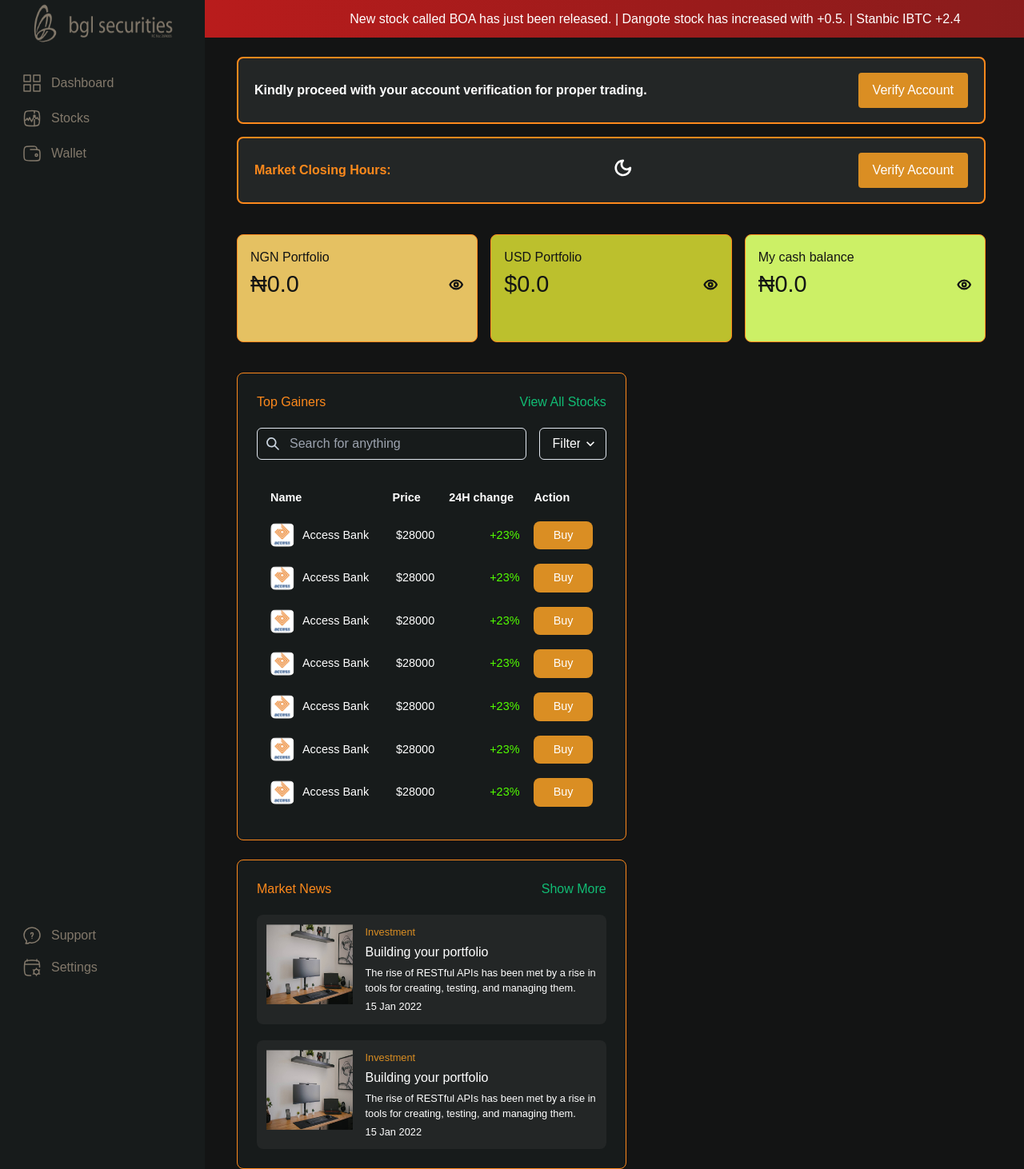
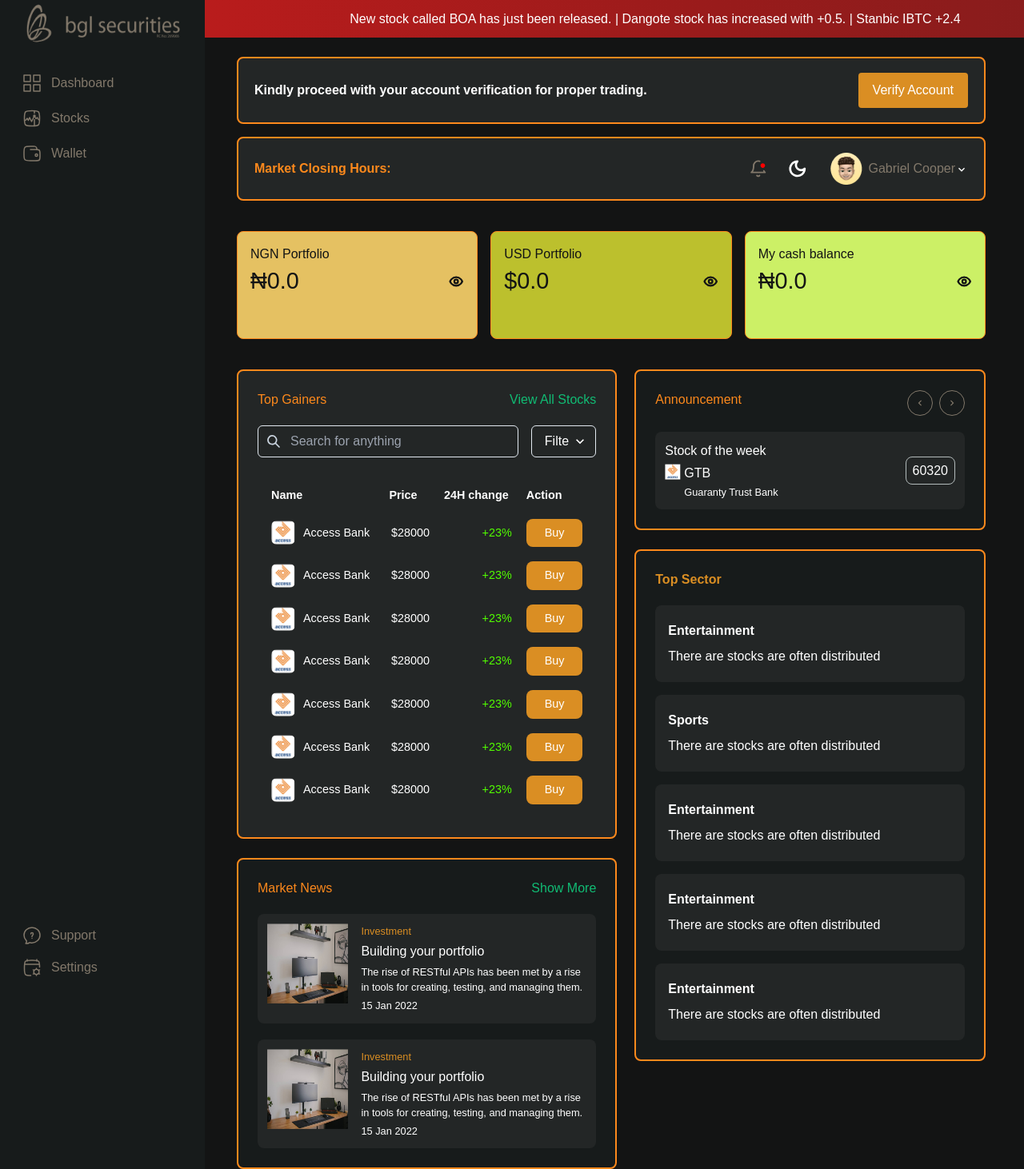
Before and after one commit to IdrisDY/BG-SEC, a Next.js app: page /dashboard in a window 1280 px wide. Shown: the top 1462 px of the page at 80% size. Built offline with nearby package versions, Linux system fonts and the light colour scheme; a web font is replaced by a local one.

Commit message:
add dashboard sidebar desktop light mode

```diff
--- a/app/dashboard/page.js
+++ b/app/dashboard/page.js
@@ -1,5 +1,5 @@
 "use client";
-import React, { useContext } from "react";
+import React, { useState, useContext } from "react";
 import Button from "@/components/button";
 import { ToggleThemeContext } from "@/utils/toggleTheme";
 import Image from "next/image";
@@ -8,14 +8,24 @@
   InputLeftElement,
   Input,
   Flex,
+  IconButton,
   Select,
   Text,
+  HStack,
 } from "@chakra-ui/react";
-import { SearchIcon } from "@chakra-ui/icons";
+import {
+  SearchIcon,
+  ChevronUpIcon,
+  ChevronDownIcon,
+  ChevronLeftIcon,
+  ChevronRightIcon,
+} from "@chakra-ui/icons";
 import TableComponent from "@/components/Dashboard/table";
 
 const Dashboard = () => {
   const { theme, toggleTheme } = useContext(ToggleThemeContext);
+  const dark = theme.mode === "dark";
+  const [arrowButtonDirection, setArrowButtonDirection] = useState("down");
   const portfolioCards = [
     { title: "NGN Portfolio", color: "#E5C162", value: `₦0.0` },
     { title: "USD Portfolio", color: "#E7EB34CC", value: `$0.0` },
@@ -120,40 +130,89 @@
       date: "15 Jan 2022",
     },
   ];
+
+  const topSector = [
+    { title: "Entertainment", text: "There are stocks are often distributed" },
+    { title: "Sports", text: "There are stocks are often distributed" },
+    { title: "Entertainment", text: "There are stocks are often distributed" },
+    { title: "Entertainment", text: "There are stocks are often distributed" },
+    { title: "Entertainment", text: "There are stocks are often distributed" },
+  ];
+
   return (
     <div className=" ">
-      <section className="flex flex-col gap-4">
-        <div className="flex rounded-lg py-[18px] px-5 items-center justify-between w-full border-2 border-outline_orange bg-dashboard_cards_bg">
-          <span className="font-[700]">
+      <section className={`flex flex-col gap-4`}>
+        <div
+          className={`flex rounded-lg py-[18px] px-5 items-center justify-between w-full   ${
+            dark
+              ? "bg-dashboard_cards_bg border-2 border-outline_orange"
+              : "bg-sidebar_light"
+          }`}
+        >
+          <span className={`font-[700]`}>
             Kindly proceed with your account verification for proper trading.
           </span>
-          <Button customClassName="bg-btn_orange" text="Verify Account" />
+          <Button customClassName={`bg-btn_orange`} text="Verify Account" />
         </div>
-        <div className="flex rounded-lg py-[18px] px-5 items-center justify-between w-full border-2 border-outline_orange bg-dashboard_cards_bg">
+        <div
+          className={`flex rounded-lg py-[18px] border-2 border-outline_orange px-5 items-center justify-between w-full  ${
+            dark ? "bg-dashboard_cards_bg " : "bg-white"
+          }`}
+        >
           <div>
-            <span className="text-outline_orange font-[700]">
+            <span className={`text-outline_orange font-[700]`}>
               Market Closing Hours:{" "}
             </span>
           </div>
-          <div>
-            <button className="w-[30px] h-[30px]" onClick={toggleTheme}>
+          <div className={`flex gap-2 items-center`}>
+            <button>
+              <img src="/Dashboard/bell-dot.svg" alt="notification" />
+            </button>
+            <button
+              className={`ml-4 mr-4 w-[30px] h-[30px]`}
+              onClick={toggleTheme}
+            >
               <img src={theme.img} alt={theme.mode} />
             </button>
+            <div className={`relative w-[40px] h-[40px]`}>
+              <Image
+                src="/Dashboard/avatarDashboard.png"
+                alt="avatar"
+                layout="fill"
+              />
+            </div>
+            <div>
+              <span className={`text-default_steps`}>Gabriel Cooper</span>
+              <button
+                onClick={() =>
+                  setArrowButtonDirection((prevState) =>
+                    prevState === "down" ? "up" : "down"
+                  )
+                }
+              >
+                {arrowButtonDirection === "down" ? (
+                  <ChevronDownIcon />
+                ) : (
+                  <ChevronUpIcon />
+                )}
+              </button>{" "}
+            </div>
           </div>
-          <Button customClassName="bg-btn_orange" text="Verify Account" />
         </div>
       </section>
-      <section className="grid py-[14px] gap-4 text-font_black mt-[24px] grid-cols-3">
+      <section
+        className={`grid py-[14px] gap-4 text-font_black mt-[24px] grid-cols-3`}
+      >
         {portfolioCards.map((item) => (
           <div
             key={item.title}
-            className="border h-[135px] border-outline_orange rounded-lg p-4"
+            className={`border h-[135px] border-outline_orange rounded-lg p-4`}
             style={{ backgroundColor: item.color }}
           >
             <span>{item.title}</span>
-            <div className="flex items-center justify-between">
-              <span className="text-[1.8rem]">{item.value}</span>
-              <button className="relative w-[20px] h-[20px]">
+            <div className={`flex items-center justify-between`}>
+              <span className={`text-[1.8rem]`}>{item.value}</span>
+              <button className={`relative w-[20px] h-[20px]`}>
                 <Image
                   src="/Dashboard/eye.svg"
                   layout="fill"
@@ -164,18 +223,22 @@
           </div>
         ))}
       </section>
-      <section className=" mt-[24px]">
-        <div className="flex flex-col gap-6 w-[52%]">
-          <div className="border flex flex-col gap-5 bg-aside_onboard p-6 rounded-lg border-outline_orange">
-            <div className="flex w-full justify-between">
-              <span className="text-outline_orange">Top Gainers</span>
-              <button className="text-dashboard_green_80">
+      <section className={`flex gap-[22px] mt-[24px]`}>
+        <div className={`flex flex-col gap-6 w-[52%]`}>
+          <div
+            className={`border-2 flex flex-col gap-5 ${
+              dark ? "bg-dashboard_cards_bg" : "bg-white"
+            } p-6 rounded-lg border-outline_orange`}
+          >
+            <div className={`flex w-full justify-between`}>
+              <span className={`text-outline_orange`}>Top Gainers</span>
+              <button className={`text-dashboard_green_80`}>
                 View All Stocks
               </button>
             </div>
 
-            <div className="flex gap-4">
-              <div className="w-4/5">
+            <div className={`flex gap-4`}>
+              <div className={`w-4/5`}>
                 <InputGroup size="md">
                   <InputLeftElement pointerEvents="none">
                     <SearchIcon color="gray.300" />
@@ -183,7 +246,7 @@
                   <Input type="tel" placeholder="Search for anything" />
                 </InputGroup>
               </div>
-              <div className="w-1/5">
+              <div className={`w-1/5`}>
                 <InputGroup>
                   <InputLeftElement
                     pointerEvents="none"
@@ -202,31 +265,41 @@
           </div>
 
           {/* Market News */}
-          <div className="border flex flex-col gap-5 bg-aside_onboard p-6 rounded-lg border-outline_orange">
-            <div className="flex w-full justify-between">
-              <span className="text-outline_orange">Market News</span>
-              <button className="text-dashboard_green_80">Show More</button>
+          <div
+            className={`border-2 flex flex-col gap-5 ${
+              dark ? "bg-aside_onboard" : "bg-white"
+            } p-6 rounded-lg border-outline_orange`}
+          >
+            <div className={`flex w-full justify-between`}>
+              <span className={`text-outline_orange`}>Market News</span>
+              <button className={`text-dashboard_green_80`}>Show More</button>
             </div>
 
-            <div className="flex flex-col gap-5">
+            <div className={`flex flex-col gap-5`}>
               {marketNews.map((item) => {
                 return (
-                  <div className="flex bg-dashboard_cards_bg rounded-lg gap-4 p-3">
-                    <div className="relative w-1/2 h-[100px]">
+                  <div
+                    className={`flex ${
+                      dark
+                        ? "bg-dashboard_cards_bg"
+                        : "bg-dashboard_cards_light"
+                    }  rounded-lg gap-4 p-3`}
+                  >
+                    <div className={`relative w-1/2 h-[100px]`}>
                       <Image
                         src="/blogImg.png"
                         alt="news image"
                         layout="fill"
                       />
                     </div>
-                    <div className="flex flex-col gap-1">
-                      <small className="text-btn_orange text-[.8rem]">
+                    <div className={`flex flex-col gap-1`}>
+                      <small className={`text-btn_orange text-[.8rem]`}>
                         {" "}
                         {item.type}{" "}
                       </small>
                       <span> {item.title} </span>
-                      <span className="text-[.8rem]"> {item.shortText} </span>
-                      <span className="text-[.8rem]"> {item.date} </span>
+                      <span className={`text-[.8rem]`}> {item.shortText} </span>
+                      <span className={`text-[.8rem]`}> {item.date} </span>
                     </div>
                   </div>
                 );
@@ -234,7 +307,109 @@
             </div>
           </div>
         </div>
-        <div className="w-[48%]"></div>
+        <div className={`flex flex-col gap-6 w-[48%]`}>
+          <div
+            className={`border-2 flex flex-col gap-5 ${
+              dark ? "bg-aside_onboard" : "bg-white"
+            } p-6 rounded-lg border-outline_orange`}
+          >
+            <div className={`flex w-full justify-between`}>
+              <span className={`text-outline_orange`}>Announcement</span>
+              <HStack>
+                <IconButton
+                  aria-label="Left Arrow"
+                  icon={<ChevronLeftIcon />}
+                  size="sm"
+                  border={"1px solid #83796B"}
+                  color={"#83796B"}
+                  isRound
+                  background={"transparent"}
+                  onClick={() => console.log("Left arrow clicked")}
+                  sx={{
+                    _hover: {
+                      borderColor: "#FD891C",
+                      color: "#FD891C",
+                    },
+                  }}
+                />
+                <IconButton
+                  aria-label="Right Arrow"
+                  icon={<ChevronRightIcon />}
+                  size="sm"
+                  border={"1px solid #83796B"}
+                  color={"#83796B"}
+                  isRound
+                  background={"transparent"}
+                  onClick={() => console.log("Left arrow clicked")}
+                  sx={{
+                    _hover: {
+                      borderColor: "#FD891C",
+                      color: "#FD891C",
+                    },
+                  }}
+                />{" "}
+              </HStack>
+            </div>
+
+            <div className={`flex flex-col gap-5`}>
+              <div
+                className={`flex ${
+                  dark ? "bg-dashboard_cards_bg" : "bg-white"
+                } items-center justify-between h-fit rounded-lg gap-4 p-3`}
+              >
+                <div className={`flex flex-col gap-1`}>
+                  <span> Stock of the week</span>
+                  <div className={`flex gap-1`}>
+                    <span className={`w-[20px] h-[20px] relative`}>
+                      <Image
+                        src="/onboard/accessbank.png"
+                        alt="accessbank"
+                        layout="fill"
+                      />
+                    </span>
+                    <div className={`flex flex-col gap-[2px]`}>
+                      <span>GTB</span>
+                      <small>Guaranty Trust Bank</small>
+                    </div>
+                  </div>
+                </div>
+
+                <div>
+                  <span className={`rounded-lg border p-2 border-[#B3BBBB]`}>
+                    {" "}
+                    60320{" "}
+                  </span>
+                </div>
+              </div>
+            </div>
+          </div>
+
+          <div
+            className={`border-2 flex flex-col gap-5 ${
+              dark ? "bg-aside_onboard" : "bg-white"
+            } p-6 rounded-lg border-outline_orange`}
+          >
+            <span className={`text-btn_orange font-[700]`}>Top Sector</span>
+
+            <div className={`flex flex-col gap-4`}>
+              {topSector.map((item) => {
+                return (
+                  <div
+                    key={item}
+                    className={`flex py-5 px-4 ${
+                      dark
+                        ? "bg-dashboard_cards_bg"
+                        : "bg-dashboard_cards_light"
+                    } rounded-lg flex-col gap-2`}
+                  >
+                    <span className={`font-[700]`}> {item.title}</span>
+                    <span> {item.text}</span>
+                  </div>
+                );
+              })}
+            </div>
+          </div>
+        </div>
       </section>
     </div>
   );
--- a/app/globals.css
+++ b/app/globals.css
@@ -13,6 +13,9 @@
 
 html {
   scroll-behavior: smooth;
+}
+button{
+  cursor: pointer;
 }
 @media (prefers-color-scheme: dark) {
   :root {
--- a/components/Dashboard/Sidebar.js
+++ b/components/Dashboard/Sidebar.js
@@ -23,9 +23,9 @@
     });
   }
   return (
-    <aside className=" bg-aside_onboard lg:min-h-screen w-1/5">
-      <header className="px-[34px]" >
-        <div className="relative w-[100%] h-[60px] ">
+    <aside className={`${ darkMode ? 'bg-aside_onboard' : 'bg-sidebar_light'} lg:min-h-screen w-1/5`}>
+      <header className={`px-6`}>
+        <div className={`relative w-[100%] h-[60px]`}>
           <Image
             src={`/onboard/bgl-onboard-darklogo.png`}
             layout="fill"
@@ -34,8 +34,9 @@
         </div>
       </header>
 
-      <div className="px-4 lg:h-4/5 flex flex-col justify-between pt-6 ">
-        <ul className="flex gap-1 flex-col ">
+      <div className={`px-4 lg:h-4/5 flex flex-col justify-between pt-6`}>
+        <ul className={`flex gap-1 flex-col`}>
+          {" "}
           {listItems.map((item) => {
             return (
               <li
--- a/components/body.js
+++ b/components/body.js
@@ -1,7 +1,6 @@
 "use client";
 import { DM_Sans, Pathway_Extreme } from "next/font/google";
 import { createGlobalStyle, useTheme } from "styled-components";
-import RootProvider from "./Provider";
 import { Provider } from "react-redux";
 import { store } from "@/store/store";
 
--- a/tailwind.config.js
+++ b/tailwind.config.js
@@ -30,7 +30,9 @@
         aside_onboard: "#171B1B",
         dashboard_cards_bg: "#232626",
         dashboard_green_80: "#11BC74",
-        change_green:'#52FF00',
+        change_green: "#52FF00",
+        sidebar_light: "#DFE6E6",
+        dashboard_cards_light:'#F3F9F9',
       },
       boxShadow: {
         custom1: "0px 12px 16px -4px #10182814",
```
Also changed, not shown: public/Dashboard/avatarDashboard.png (added), public/Dashboard/bell-dot.svg (added). Lines whose indentation alone changed are shown as unchanged.
